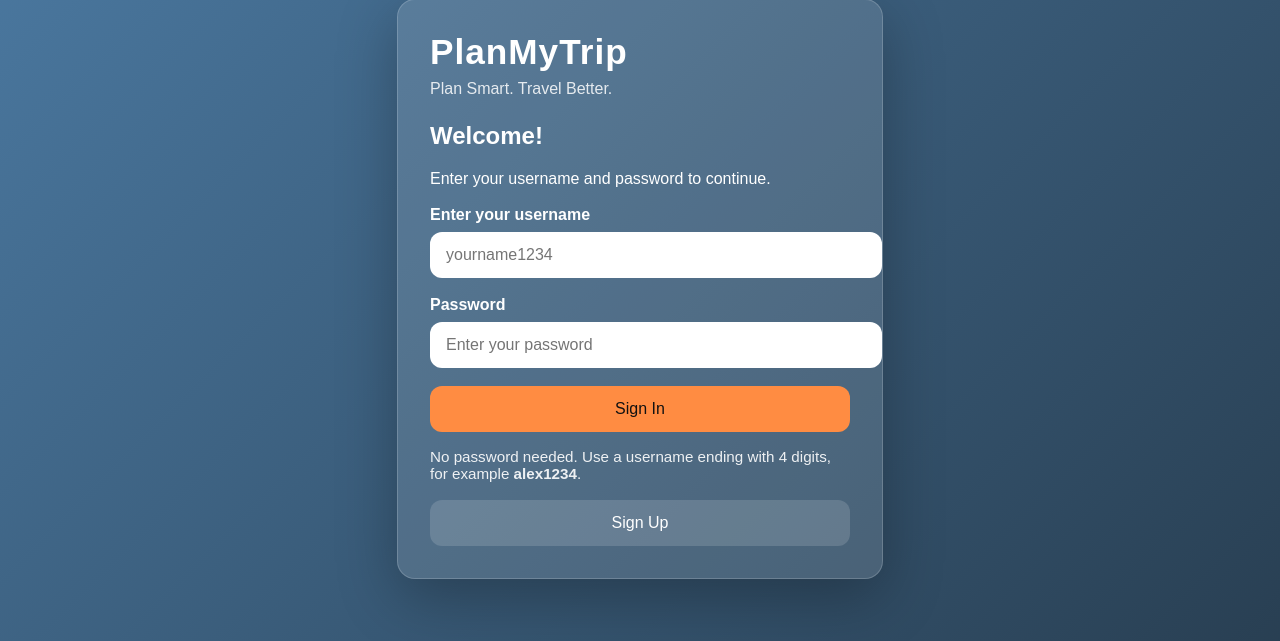
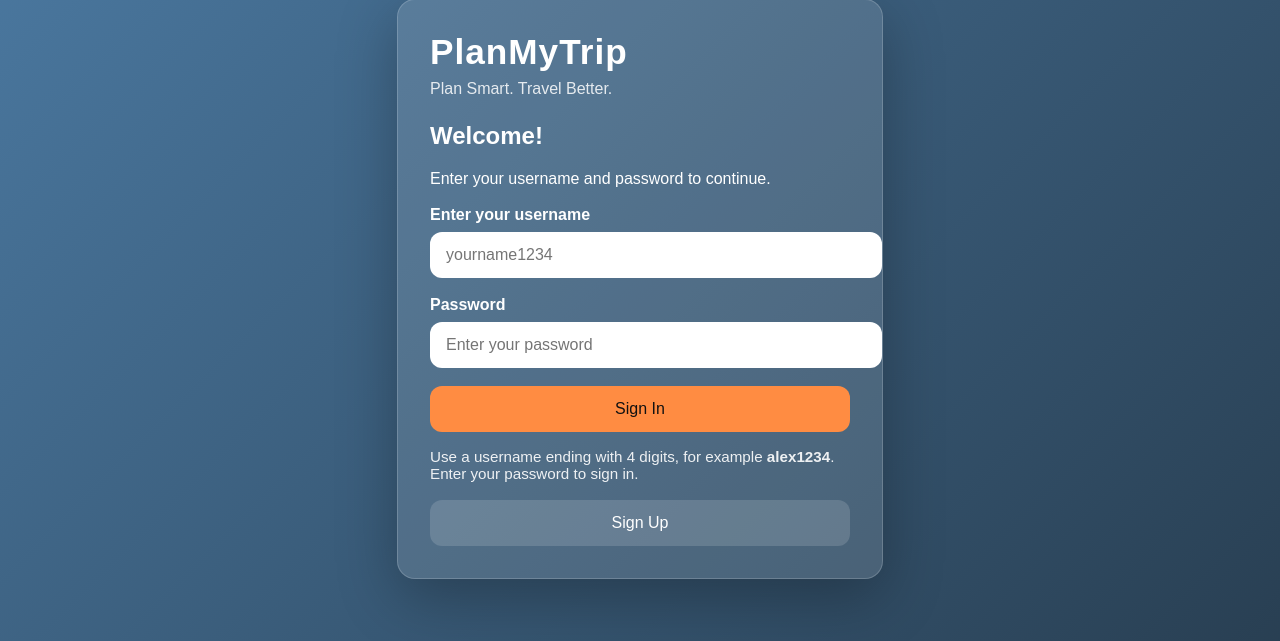
Before and after one commit to tr155h/Trip_Reccomendation, a Flask app: page / in a window 1280 px wide. Shown: the part 111-752 px from the top of the page. Run offline with Flask 3, Linux system fonts and the light colour scheme.

Commit message:
Update login.html

```diff
--- a/templates/login.html
+++ b/templates/login.html
@@ -113,7 +113,7 @@
         <button id="signinButton" type="submit">Sign In</button>
       </form>
 
-      <p class="hint">No password needed. Use a username ending with 4 digits, for example <strong>alex1234</strong>.</p>
+         <p class="hint">Use a username ending with 4 digits, for example <strong>alex1234</strong>. Enter your password to sign in.</p>
       <button id="signupButton" type="button">Sign Up</button>
 
       {% if error %}
```
